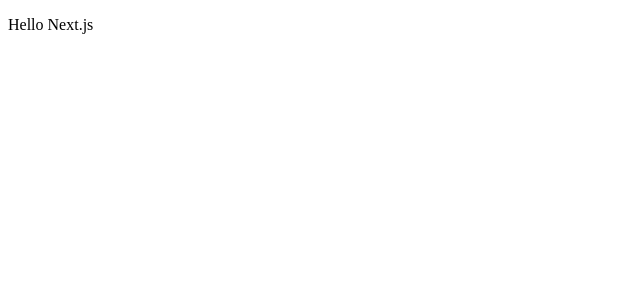
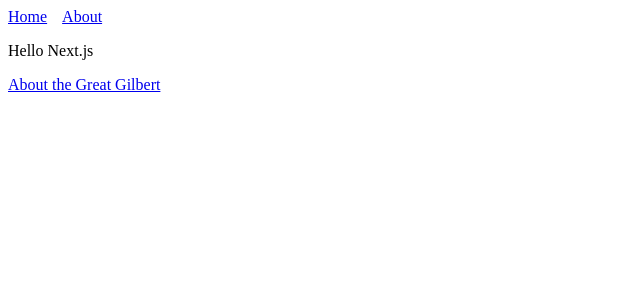
Before and after one commit to rsgilbert/hello-next, a Next.js app: page / in a window 1280 px wide. Shown: the top 300 px of the page, without its empty margins (0-640 px from the left). Built offline with nearby package versions, Linux system fonts and the light colour scheme.

Commit message:
created component Header and used it

```diff
--- /dev/null
+++ b/components/Header.js
@@ -0,0 +1,18 @@
+import Link from 'next/link'
+
+const linkStyle = {
+    marginRight: 15
+}
+
+const Header = () => (
+    <div>
+        <Link href="/">
+            <a style={linkStyle}>Home</a>
+        </Link>
+        <Link href="/about">
+            <a style={linkStyle}>About</a>
+        </Link>
+    </div>
+)
+
+export default Header
--- a/pages/about.js
+++ b/pages/about.js
@@ -1,6 +1,10 @@
+import Header from '../components/Header'
+
+
 export default function About() {
     return (
         <div>
+            <Header />
             <p>About the Great Gilbert</p>
         </div>
     )
--- a/pages/index.js
+++ b/pages/index.js
@@ -1,6 +1,13 @@
+import Link from 'next/link'
+import Header from '../components/Header'
+
 const Index = () => (
     <div>
+        <Header />
         <p>Hello Next.js</p>
+        <Link href="/about">
+            <a  title="About the Greate Gilbert">About the Great Gilbert</a>
+        </Link>
     </div>
 )
 export default Index
```
